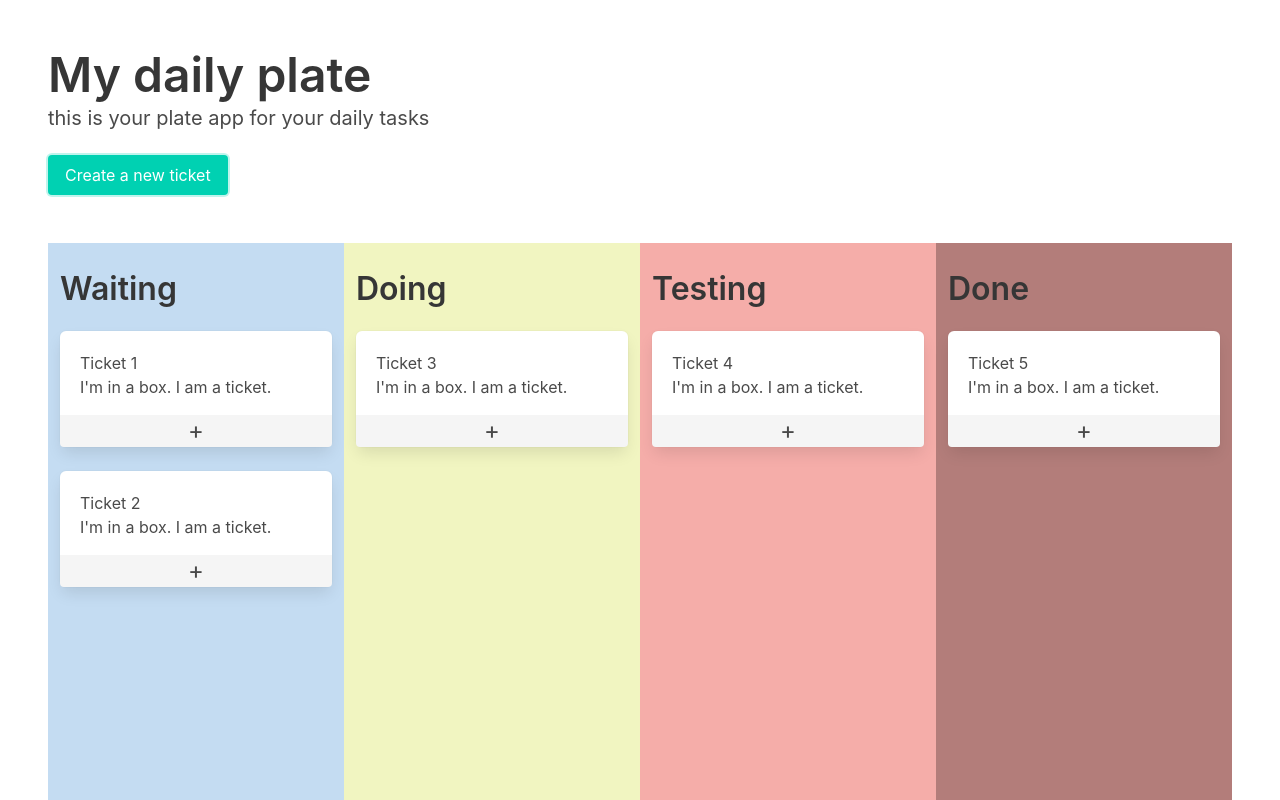
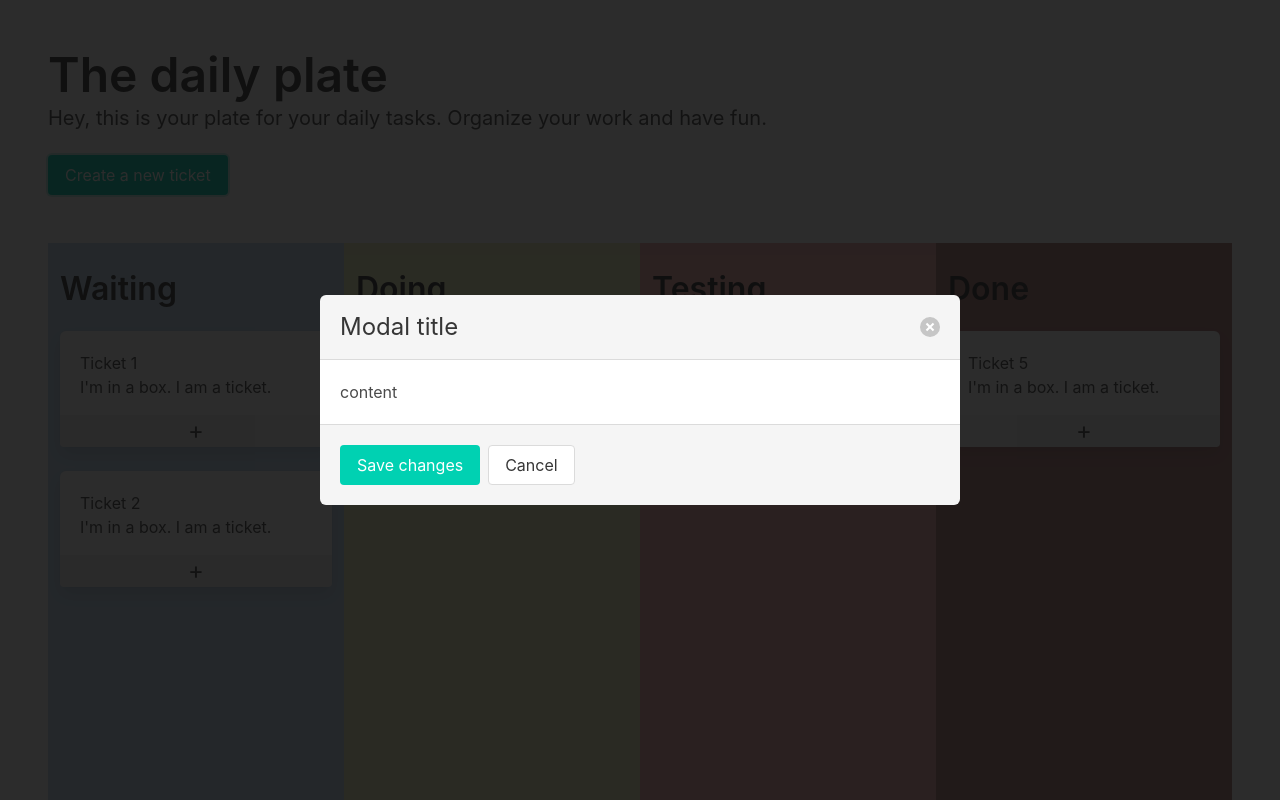
Before and after one commit to pas-gitvn/daily-plate, a React (Create React App) app: page / in a window 1280 px wide. Both pictures are taken after a click on the button "Create a new ticket". Shown: the top 800 px of the page. Built offline with nearby package versions, Linux system fonts and the light colour scheme.

Commit message:
add modal basic functionality

```diff
--- a/package.json
+++ b/package.json
@@ -41,5 +41,8 @@
       "last 1 firefox version",
       "last 1 safari version"
     ]
+  },
+  "devDependencies": {
+    "@babel/plugin-proposal-private-property-in-object": "^7.21.11"
   }
 }
--- a/src/App.tsx
+++ b/src/App.tsx
@@ -68,15 +68,30 @@ const App = () => {
   //   //getQuoteOfTheDay(); // cors errors
   // }, []);
 
+  const [isModalVisible, setIsModalVisible] = useState<boolean>(false);
+
+  const modalOpenHandler = () => {
+    setIsModalVisible(true);
+  };
+
+  const modalCloseHandler = () => {
+    setIsModalVisible(false);
+  }
+
+  const modalCloseAndSaveHandler = () => {
+    // save logic
+    setIsModalVisible(false);
+  }
+
   return (
     <div className="plate">
       <section className="plate__header section">
-        <h1 className="title is-1">My daily plate</h1>
-        <p className="subtitle">this is your plate app for your daily tasks</p>
-        <button className="button is-primary">Create a new ticket</button>
+        <h1 className="title is-1">The daily plate</h1>
+        <p className="subtitle">Hey, this is your plate for your daily tasks. Organize your work and have fun.</p>
+        <button className="button is-primary" onClick={modalOpenHandler}>Create a new ticket</button>
       </section>
       <Grid />
-      <Modal />
+      <Modal isVisible={isModalVisible} close={modalCloseHandler} save={modalCloseAndSaveHandler}/>
       <pre children={todoMap} />
     </div>
   );
--- a/src/components/modal/Modal.tsx
+++ b/src/components/modal/Modal.tsx
@@ -1,20 +1,28 @@
 import styles from './Modal.module.css';
 
-const Modal = () => {
+interface Aprops {
+  isVisible: boolean;
+  close: () => void;
+  save: () => void;
+}
+
+const Modal = (props:Aprops) => {
+  const isVisible = props.isVisible;
+
   return (
-    <div id="modal" className="modal">
-      <div className="modal-background"></div>
+    <div id="modal" className={`modal ${isVisible ? 'is-active' : ''}`}>
+      <div className="modal-background" onClick={props.close}></div>
       <div className="modal-card">
         <header className="modal-card-head">
           <p className="modal-card-title">Modal title</p>
-          <button className="delete" aria-label="close"></button>
+          <button className="delete" aria-label="close" onClick={props.close}></button>
         </header>
         <section className="modal-card-body">
           content
         </section>
         <footer className="modal-card-foot">
-          <button className="button is-primary">Save changes</button>
-          <button className="button">Cancel</button>
+          <button className="button is-primary" onClick={props.save}>Save changes</button>
+          <button className="button" onClick={props.close}>Cancel</button>
         </footer>
       </div>
     </div>
```
Also changed, not shown: 2 other files (tests, documents, lock files or other folders).
